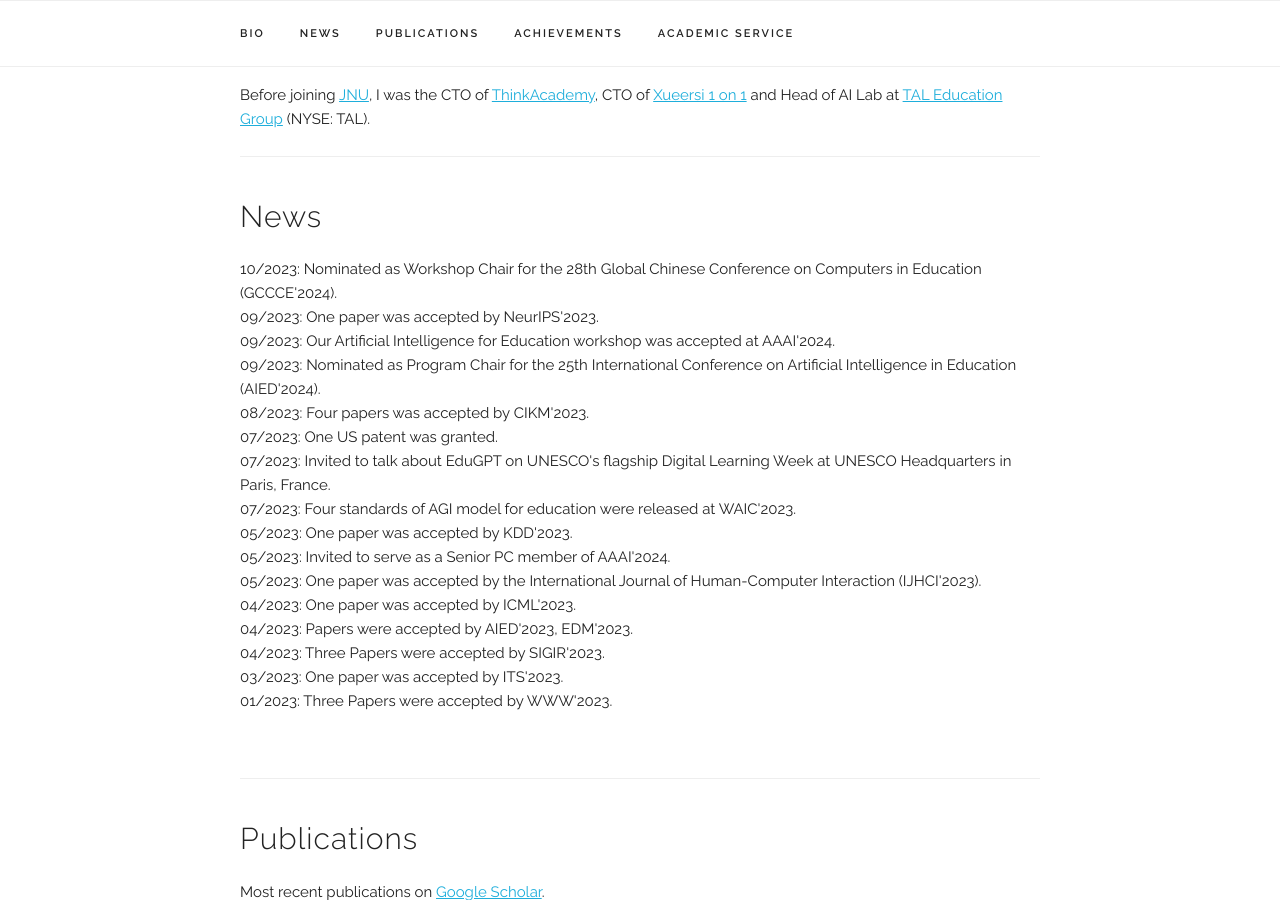
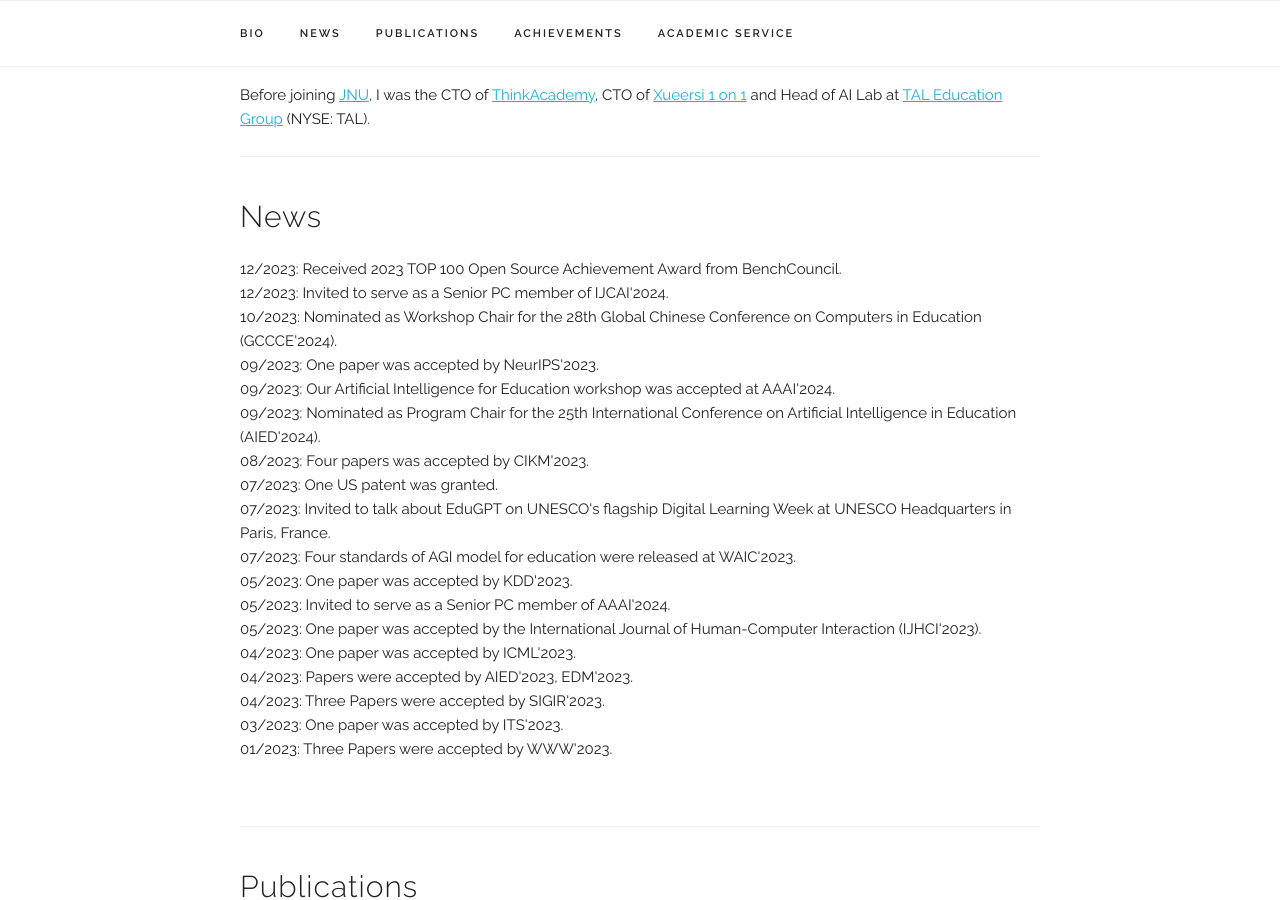
Before and after one commit to zitaoliu/zitaoliu.github.io, a Jekyll site: the page built from index.html, in a window 1280 px wide and 900 px high, scrolled down 552 px. Built offline with Jekyll 4.4.1, drawn with Linux system fonts in a browser that asks for light colours; some web fonts are replaced.

Commit message:
add news

```diff
--- a/_data/news.yaml
+++ b/_data/news.yaml
@@ -1,4 +1,10 @@
 news:
+
+  - title: "Received 2023 TOP 100 Open Source Achievement Award from BenchCouncil."
+    date: "12/2023"
+
+  - title: "Invited to serve as a Senior PC member of IJCAI'2024."
+    date: "12/2023"
 
   - title: "Nominated as Workshop Chair for the 28th Global Chinese Conference on Computers in Education (GCCCE'2024)."
     date: "10/2023"
```
